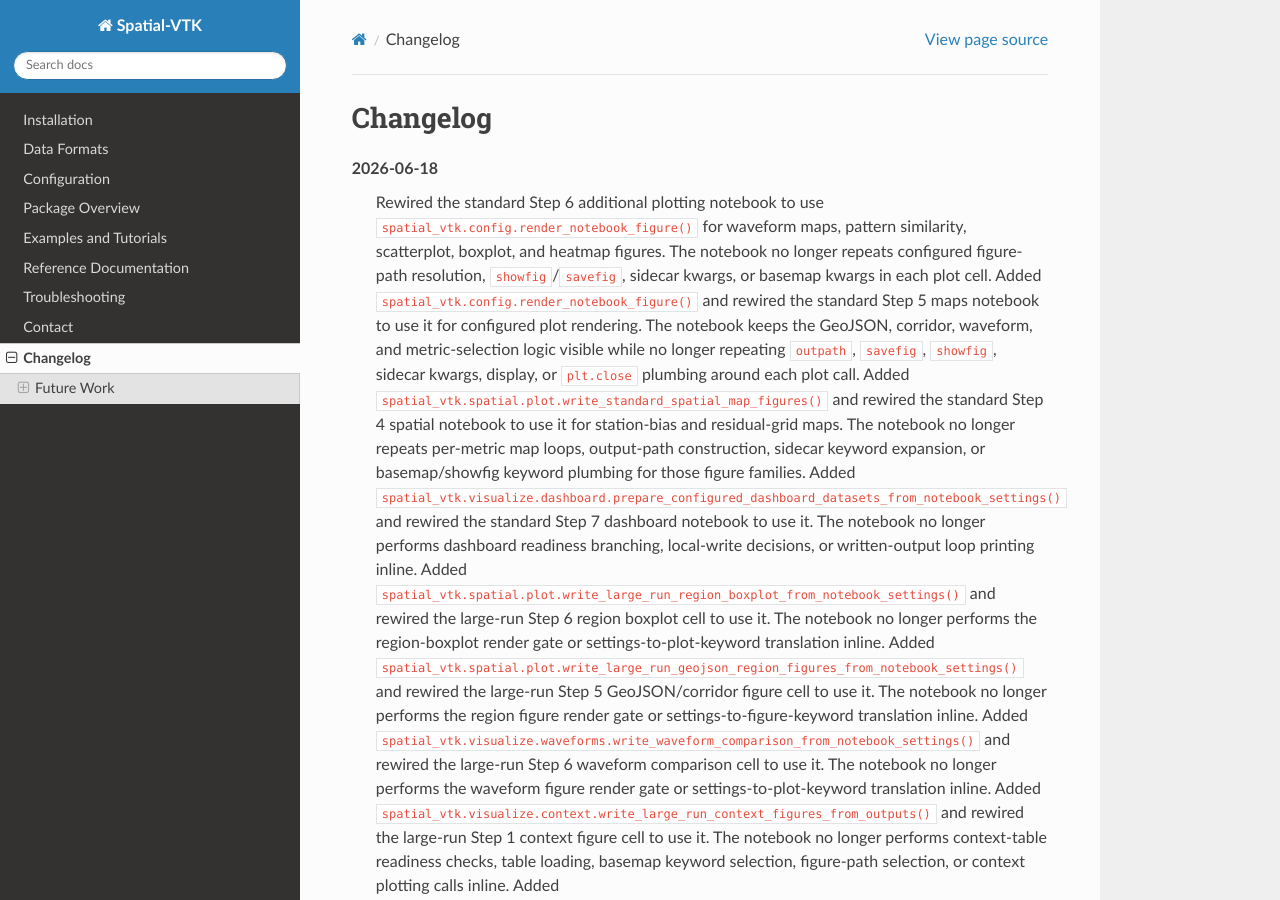
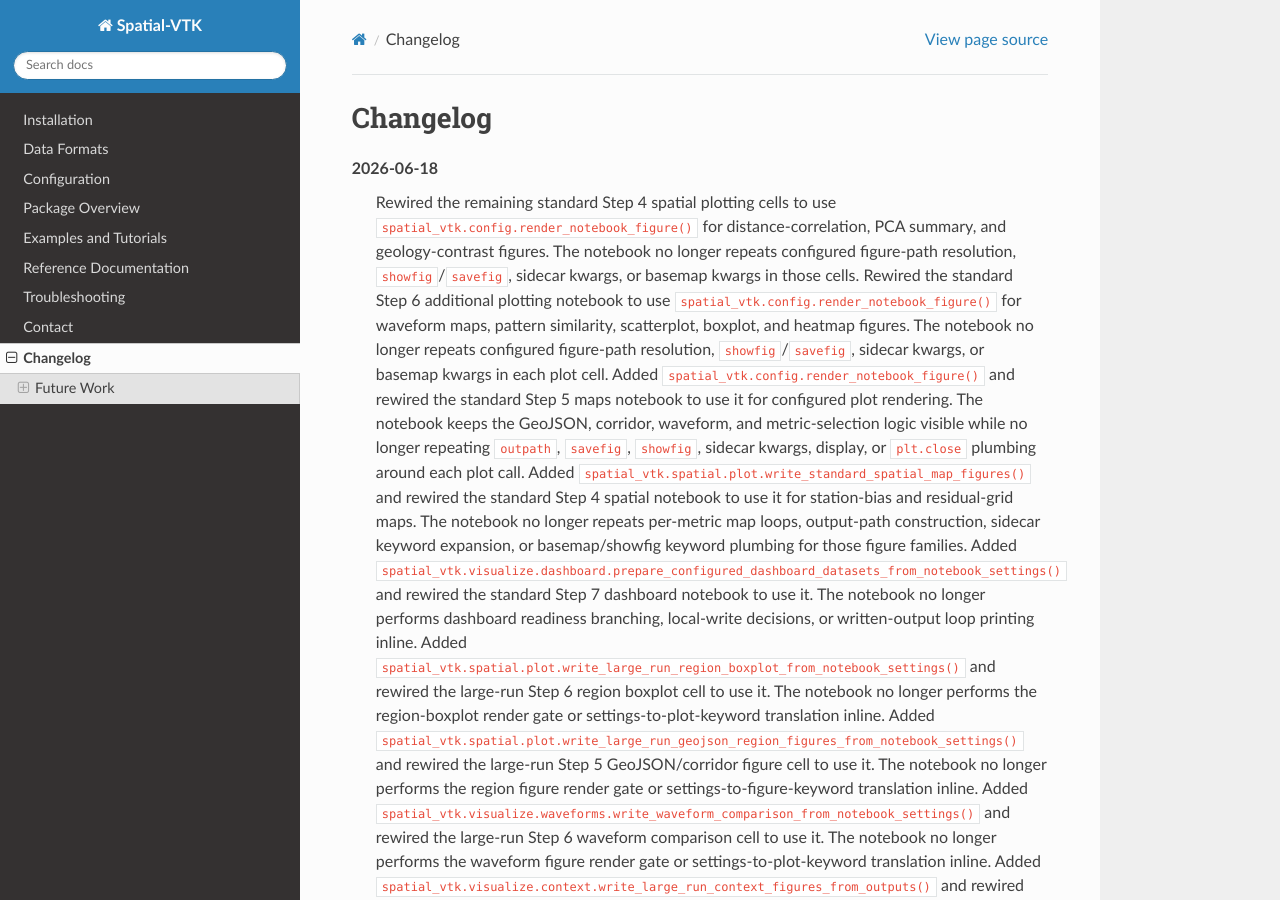
Before and after one commit to bcbirkel/spatial-vtk, a Sphinx documentation site: the page built from docs/changelog.rst, in a window 1280 px wide and 900 px high. Built offline with Sphinx 7.4.7 and the Read the Docs theme 3.1.0, drawn with Linux system fonts in a browser that asks for light colours.

Commit message:
Use notebook figure helper in step 4

```diff
--- a/docs/changelog.rst
+++ b/docs/changelog.rst
@@ -2,6 +2,11 @@ Changelog
 =========
 
 2026-06-18
+   Rewired the remaining standard Step 4 spatial plotting cells to use
+   ``spatial_vtk.config.render_notebook_figure()`` for distance-correlation,
+   PCA summary, and geology-contrast figures. The notebook no longer repeats
+   configured figure-path resolution, ``showfig``/``savefig``, sidecar kwargs,
+   or basemap kwargs in those cells.
    Rewired the standard Step 6 additional plotting notebook to use
    ``spatial_vtk.config.render_notebook_figure()`` for waveform maps, pattern
    similarity, scatterplot, boxplot, and heatmap figures. The notebook no
```
Also changed, not shown: docs/examples/step_04_spatial_statistics.ipynb, 1 other file.
